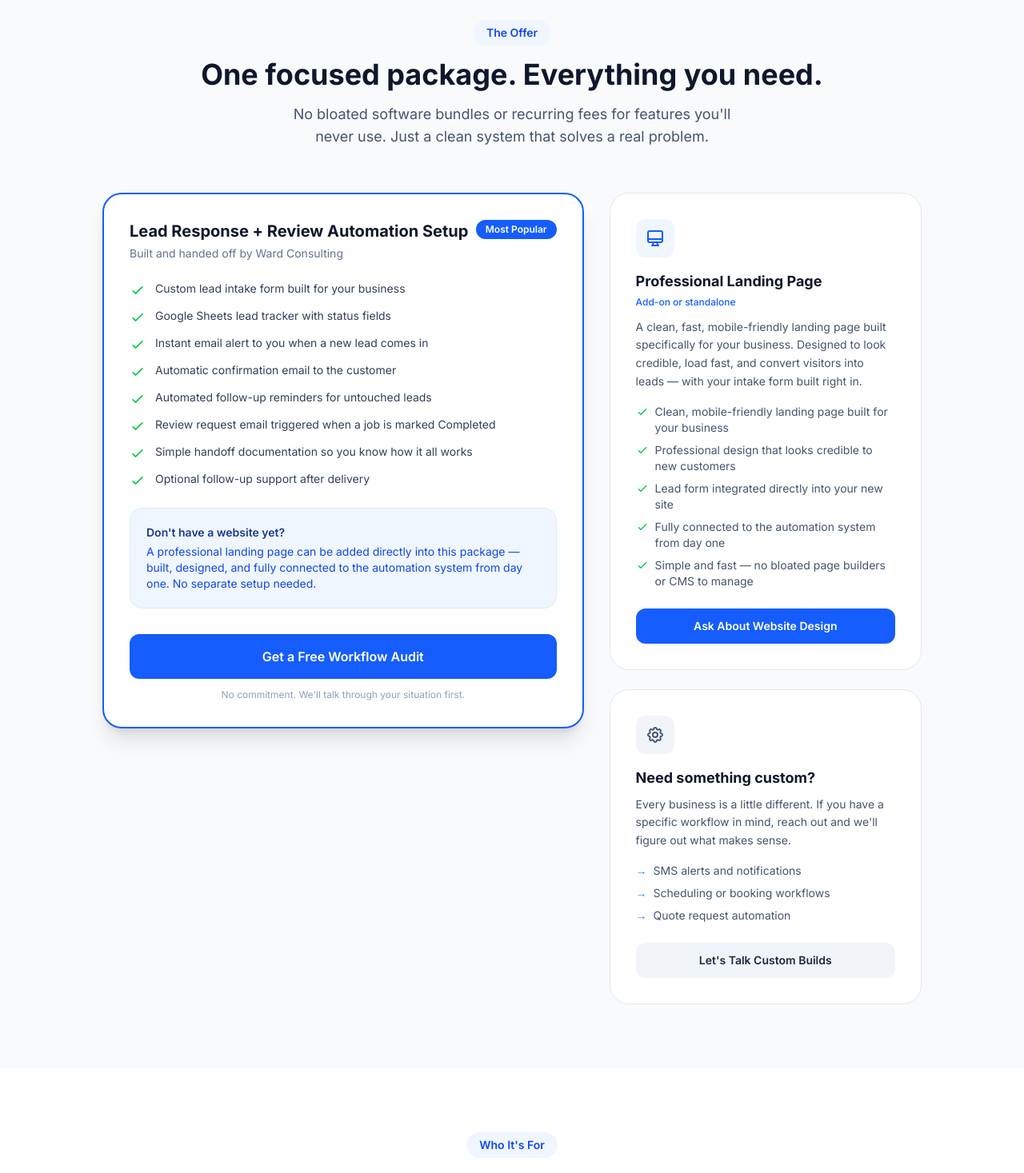
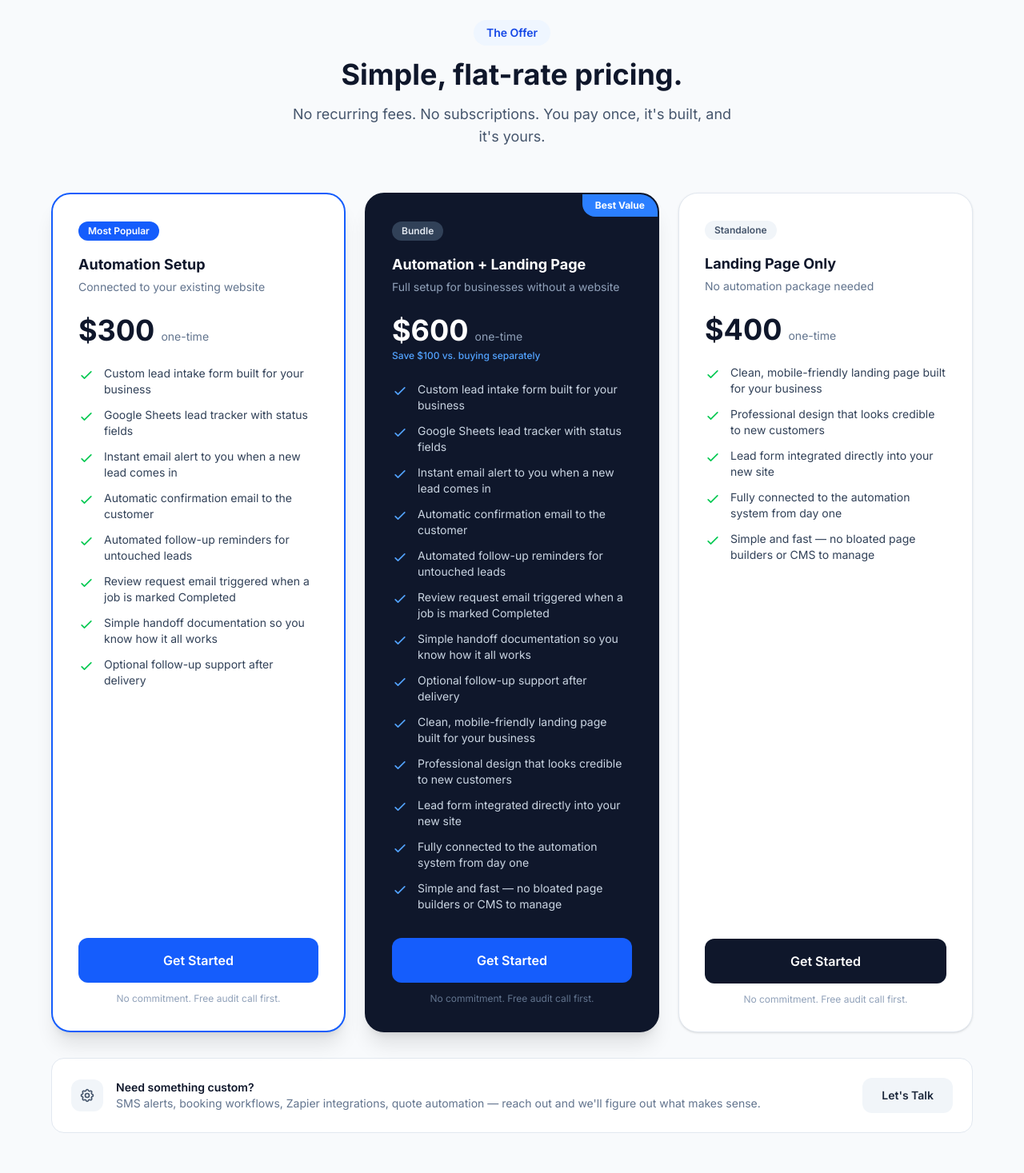
Before and after one commit to chaseward5894/ward-consulting, a Next.js app: page / in a window 1280 px wide. Shown: the part 5340-6807 px from the top of the page at 80% size. Built offline with nearby package versions, Linux system fonts and the light colour scheme.

Commit message:
Add flat-rate pricing to package section

```diff
--- a/components/Package.tsx
+++ b/components/Package.tsx
@@ -20,39 +20,41 @@ const websiteAddOn = [
 export default function Package() {
   return (
     <section className="py-20 px-4 sm:px-6 lg:px-8 bg-slate-50" id="package">
-      <div className="max-w-5xl mx-auto">
+      <div className="max-w-6xl mx-auto">
         {/* Section header */}
         <div className="text-center mb-14">
           <span className="inline-block bg-blue-50 text-blue-700 text-sm font-semibold px-4 py-1.5 rounded-full mb-4">
             The Offer
           </span>
           <h2 className="text-3xl sm:text-4xl font-bold text-slate-900 mb-4">
-            One focused package. Everything you need.
+            Simple, flat-rate pricing.
           </h2>
           <p className="text-lg text-slate-600 max-w-xl mx-auto">
-            No bloated software bundles or recurring fees for features you'll never use. Just a clean system that solves a real problem.
+            No recurring fees. No subscriptions. You pay once, it's built, and it's yours.
           </p>
         </div>
 
-        <div className="grid grid-cols-1 lg:grid-cols-5 gap-8 items-start">
-          {/* Main package card */}
-          <div className="lg:col-span-3 bg-white rounded-3xl border-2 border-blue-600 shadow-xl p-8">
-            <div className="flex items-start justify-between mb-6">
-              <div>
-                <h3 className="text-xl font-bold text-slate-900">
-                  Lead Response + Review Automation Setup
+        {/* Three pricing cards */}
+        <div className="grid grid-cols-1 md:grid-cols-3 gap-6 mb-8">
+
+          {/* Card 1: Automation only */}
+          <div className="bg-white rounded-3xl border-2 border-blue-600 shadow-xl p-8 flex flex-col">
+            <div className="mb-6">
+              <span className="inline-block bg-blue-600 text-white text-xs font-semibold px-3 py-1 rounded-full mb-4">
+                Most Popular
+              </span>
+              <h3 className="text-lg font-bold text-slate-900 mb-1">
+                Automation Setup
               </h3>
-                <p className="text-slate-500 text-sm mt-1">
-                  Built and handed off by Ward Consulting
+              <p className="text-slate-500 text-sm">
+                Connected to your existing website
               </p>
             </div>
-              <span className="bg-blue-600 text-white text-xs font-semibold px-3 py-1 rounded-full whitespace-nowrap">
-                Most Popular
-              </span>
+            <div className="mb-6">
+              <span className="text-4xl font-bold text-slate-900">$300</span>
+              <span className="text-slate-500 text-sm ml-2">one-time</span>
             </div>
-
-            {/* Included list */}
-            <ul className="space-y-3 mb-6">
+            <ul className="space-y-3 mb-8 flex-1">
               {included.map((item, i) => (
                 <li key={i} className="flex items-start gap-3 text-sm text-slate-700">
                   <svg className="w-5 h-5 text-green-500 flex-shrink-0 mt-0.5" fill="none" stroke="currentColor" viewBox="0 0 24 24">
@@ -62,49 +64,42 @@ export default function Package() {
                 </li>
               ))}
             </ul>
-
-            {/* Website add-on callout */}
-            <div className="bg-blue-50 border border-blue-100 rounded-2xl p-5 mb-8">
-              <p className="text-sm font-semibold text-blue-900 mb-1">
-                Don't have a website yet?
-              </p>
-              <p className="text-sm text-blue-700">
-                A professional landing page can be added directly into this package — built, designed, and fully connected to the automation system from day one. No separate setup needed.
-              </p>
-            </div>
-
             <a
               href="#contact"
               className="block w-full text-center bg-blue-600 hover:bg-blue-700 text-white font-semibold py-4 rounded-xl text-base transition-colors"
             >
-              Get a Free Workflow Audit
+              Get Started
             </a>
             <p className="text-center text-xs text-slate-400 mt-3">
-              No commitment. We'll talk through your situation first.
+              No commitment. Free audit call first.
             </p>
           </div>
 
-          {/* Side cards */}
-          <div className="lg:col-span-2 flex flex-col gap-6">
-
-            {/* Website Design card */}
-            <div className="bg-white rounded-3xl border border-slate-200 p-8">
-              <div className="w-12 h-12 bg-blue-50 rounded-xl flex items-center justify-center mb-4">
-                <svg className="w-6 h-6 text-blue-600" fill="none" stroke="currentColor" viewBox="0 0 24 24">
-                  <path strokeLinecap="round" strokeLinejoin="round" strokeWidth={2} d="M9.75 17L9 20l-1 1h8l-1-1-.75-3M3 13h18M5 17h14a2 2 0 002-2V5a2 2 0 00-2-2H5a2 2 0 00-2 2v10a2 2 0 002 2z" />
-                </svg>
+          {/* Card 2: Automation + Landing Page (bundle) */}
+          <div className="bg-slate-900 rounded-3xl border-2 border-slate-900 shadow-xl p-8 flex flex-col relative overflow-hidden">
+            <div className="absolute top-0 right-0 bg-blue-500 text-white text-xs font-bold px-4 py-1.5 rounded-bl-2xl">
+              Best Value
             </div>
-              <h3 className="text-lg font-bold text-slate-900 mb-1">
-                Professional Landing Page
+            <div className="mb-6">
+              <span className="inline-block bg-slate-700 text-slate-200 text-xs font-semibold px-3 py-1 rounded-full mb-4">
+                Bundle
+              </span>
+              <h3 className="text-lg font-bold text-white mb-1">
+                Automation + Landing Page
               </h3>
-              <p className="text-xs font-medium text-blue-600 mb-3">Add-on or standalone</p>
-              <p className="text-slate-600 text-sm leading-relaxed mb-4">
-                A clean, fast, mobile-friendly landing page built specifically for your business. Designed to look credible, load fast, and convert visitors into leads — with your intake form built right in.
+              <p className="text-slate-400 text-sm">
+                Full setup for businesses without a website
               </p>
-              <ul className="space-y-2 text-sm text-slate-600 mb-6">
-                {websiteAddOn.map((item, i) => (
-                  <li key={i} className="flex items-start gap-2">
-                    <svg className="w-4 h-4 text-green-500 flex-shrink-0 mt-0.5" fill="none" stroke="currentColor" viewBox="0 0 24 24">
+            </div>
+            <div className="mb-6">
+              <span className="text-4xl font-bold text-white">$600</span>
+              <span className="text-slate-400 text-sm ml-2">one-time</span>
+              <p className="text-blue-400 text-xs mt-1 font-medium">Save $100 vs. buying separately</p>
+            </div>
+            <ul className="space-y-3 mb-8 flex-1">
+              {[...included, ...websiteAddOn].map((item, i) => (
+                <li key={i} className="flex items-start gap-3 text-sm text-slate-300">
+                  <svg className="w-5 h-5 text-blue-400 flex-shrink-0 mt-0.5" fill="none" stroke="currentColor" viewBox="0 0 24 24">
                     <path strokeLinecap="round" strokeLinejoin="round" strokeWidth={2} d="M5 13l4 4L19 7" />
                   </svg>
                   {item}
@@ -113,48 +108,78 @@ export default function Package() {
             </ul>
             <a
               href="#contact"
-                className="block w-full text-center bg-blue-600 hover:bg-blue-700 text-white font-semibold py-3 rounded-xl text-sm transition-colors"
+              className="block w-full text-center bg-blue-600 hover:bg-blue-700 text-white font-semibold py-4 rounded-xl text-base transition-colors"
             >
-                Ask About Website Design
+              Get Started
             </a>
+            <p className="text-center text-xs text-slate-500 mt-3">
+              No commitment. Free audit call first.
+            </p>
           </div>
 
-            {/* Custom builds card */}
-            <div className="bg-white rounded-3xl border border-slate-200 p-8">
-              <div className="w-12 h-12 bg-slate-100 rounded-xl flex items-center justify-center mb-4">
-                <svg className="w-6 h-6 text-slate-600" fill="none" stroke="currentColor" viewBox="0 0 24 24">
+          {/* Card 3: Landing page only */}
+          <div className="bg-white rounded-3xl border border-slate-200 shadow-sm p-8 flex flex-col">
+            <div className="mb-6">
+              <span className="inline-block bg-slate-100 text-slate-600 text-xs font-semibold px-3 py-1 rounded-full mb-4">
+                Standalone
+              </span>
+              <h3 className="text-lg font-bold text-slate-900 mb-1">
+                Landing Page Only
+              </h3>
+              <p className="text-slate-500 text-sm">
+                No automation package needed
+              </p>
+            </div>
+            <div className="mb-6">
+              <span className="text-4xl font-bold text-slate-900">$400</span>
+              <span className="text-slate-500 text-sm ml-2">one-time</span>
+            </div>
+            <ul className="space-y-3 mb-8 flex-1">
+              {websiteAddOn.map((item, i) => (
+                <li key={i} className="flex items-start gap-3 text-sm text-slate-700">
+                  <svg className="w-5 h-5 text-green-500 flex-shrink-0 mt-0.5" fill="none" stroke="currentColor" viewBox="0 0 24 24">
+                    <path strokeLinecap="round" strokeLinejoin="round" strokeWidth={2} d="M5 13l4 4L19 7" />
+                  </svg>
+                  {item}
+                </li>
+              ))}
+            </ul>
+            <a
+              href="#contact"
+              className="block w-full text-center bg-slate-900 hover:bg-slate-800 text-white font-semibold py-4 rounded-xl text-base transition-colors"
+            >
+              Get Started
+            </a>
+            <p className="text-center text-xs text-slate-400 mt-3">
+              No commitment. Free audit call first.
+            </p>
+          </div>
+
+        </div>
+
+        {/* Custom builds bar */}
+        <div className="bg-white border border-slate-200 rounded-2xl p-6 flex flex-col sm:flex-row items-center justify-between gap-4">
+          <div className="flex items-center gap-4">
+            <div className="w-10 h-10 bg-slate-100 rounded-xl flex items-center justify-center flex-shrink-0">
+              <svg className="w-5 h-5 text-slate-600" fill="none" stroke="currentColor" viewBox="0 0 24 24">
                 <path strokeLinecap="round" strokeLinejoin="round" strokeWidth={2} d="M10.325 4.317c.426-1.756 2.924-1.756 3.35 0a1.724 1.724 0 002.573 1.066c1.543-.94 3.31.826 2.37 2.37a1.724 1.724 0 001.065 2.572c1.756.426 1.756 2.924 0 3.35a1.724 1.724 0 00-1.066 2.573c.94 1.543-.826 3.31-2.37 2.37a1.724 1.724 0 00-2.572 1.065c-.426 1.756-2.924 1.756-3.35 0a1.724 1.724 0 00-2.573-1.066c-1.543.94-3.31-.826-2.37-2.37a1.724 1.724 0 00-1.065-2.572c-1.756-.426-1.756-2.924 0-3.35a1.724 1.724 0 001.066-2.573c-.94-1.543.826-3.31 2.37-2.37.996.608 2.296.07 2.572-1.065z" />
                 <path strokeLinecap="round" strokeLinejoin="round" strokeWidth={2} d="M15 12a3 3 0 11-6 0 3 3 0 016 0z" />
               </svg>
             </div>
-              <h3 className="text-lg font-bold text-slate-900 mb-2">
-                Need something custom?
-              </h3>
-              <p className="text-slate-600 text-sm leading-relaxed mb-4">
-                Every business is a little different. If you have a specific workflow in mind, reach out and we'll figure out what makes sense.
-              </p>
-              <ul className="space-y-2 text-sm text-slate-600">
-                <li className="flex items-center gap-2">
-                  <span className="text-blue-500">→</span> SMS alerts and notifications
-                </li>
-                <li className="flex items-center gap-2">
-                  <span className="text-blue-500">→</span> Scheduling or booking workflows
-                </li>
-                <li className="flex items-center gap-2">
-                  <span className="text-blue-500">→</span> Quote request automation
-                </li>
-              </ul>
+            <div>
+              <p className="font-semibold text-slate-900 text-sm">Need something custom?</p>
+              <p className="text-slate-500 text-sm">SMS alerts, booking workflows, Zapier integrations, quote automation — reach out and we'll figure out what makes sense.</p>
+            </div>
+          </div>
           <a
             href="#contact"
-                className="block w-full text-center bg-slate-100 hover:bg-slate-200 text-slate-800 font-semibold py-3 rounded-xl text-sm transition-colors mt-6"
+            className="flex-shrink-0 bg-slate-100 hover:bg-slate-200 text-slate-800 font-semibold px-6 py-3 rounded-xl text-sm transition-colors"
           >
-                Let's Talk Custom Builds
+            Let's Talk
           </a>
         </div>
 
       </div>
-        </div>
-      </div>
     </section>
   );
 }
```
Lines whose indentation alone changed are shown as unchanged.
